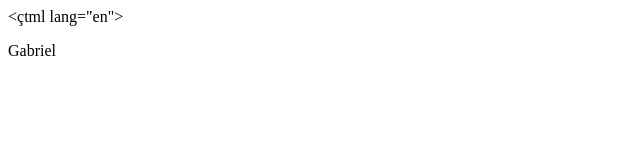
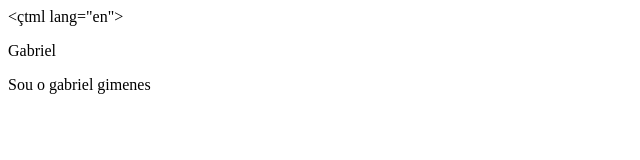
Before and after one commit to 0Gimenes/0GImenes, a plain HTML site: page index.html in a window 1280 px wide. Shown: the whole page, without its empty margins (0-640 px from the left). Drawn offline with Linux system fonts and the light colour scheme.

Commit message:
adicionei um paragrafo com meu nome

```diff
--- a/index.html
+++ b/index.html
@@ -8,5 +8,8 @@
 </head>
 <body>
     <p>Gabriel</p>
+    <p>
+      Sou o gabriel gimenes
+    </p>
 </body>
 </ltml>
```
